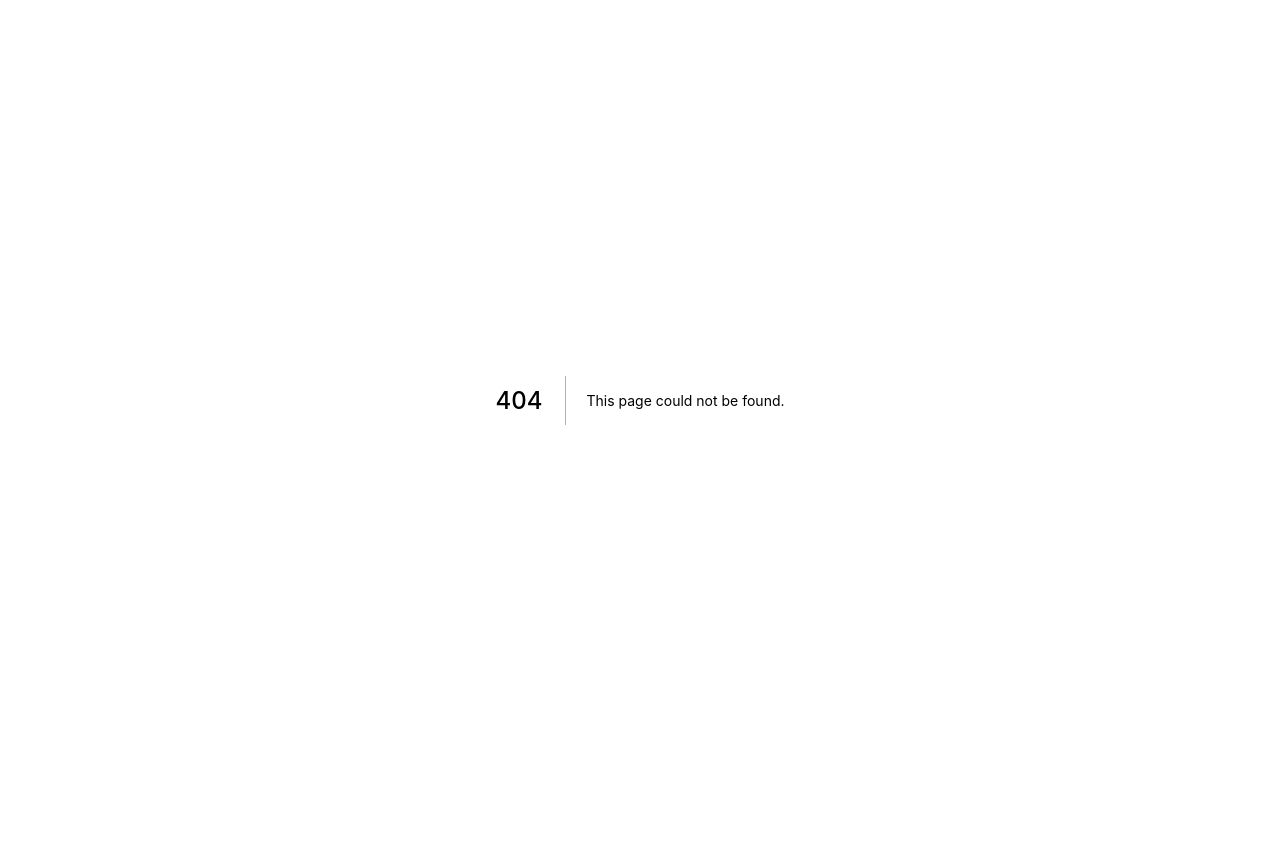
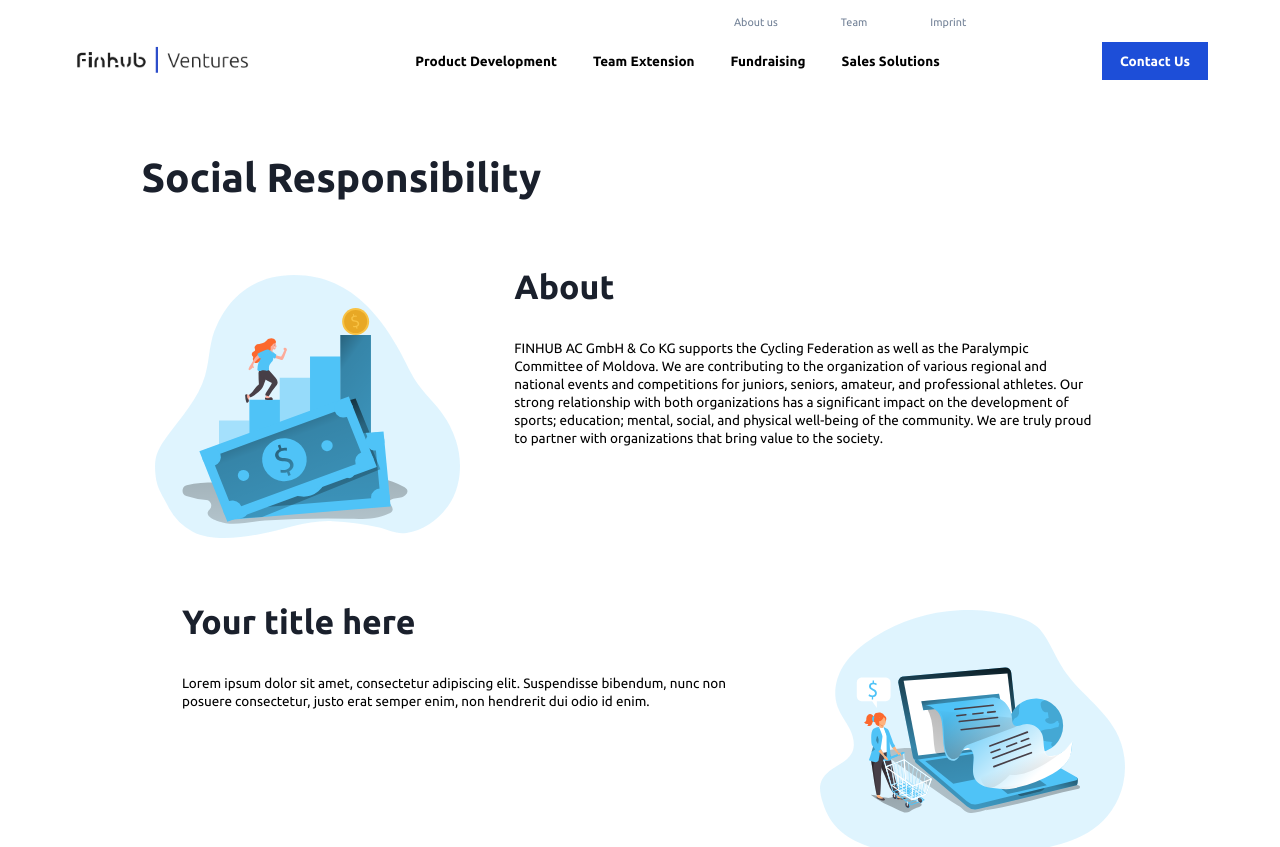
Before and after one commit to blry/fh, a Next.js app: page /about in a window 1280 px wide. Before the commit this address had no page. Shown: the top 847 px of the page. Before the commit the page ends 800 px from the top, so only its background shows below. Built offline with nearby package versions, Linux system fonts and the light colour scheme.

Commit message:
Change base template structure

```diff
--- a/src/pages/_app.tsx
+++ b/src/pages/_app.tsx
@@ -1,9 +1,13 @@
 import { AppProps } from 'next/app';
+
+import { Base } from '../templates/Base';
 
 import '../styles/global.css';
 
 const MyApp = ({ Component, pageProps }: AppProps) => (
-  <Component {...pageProps} />
+  <Base>
+    <Component {...pageProps} />
+  </Base>
 );
 
 export default MyApp;
--- /dev/null
+++ b/src/pages/about.tsx
@@ -0,0 +1,9 @@
+import { VerticalFeatures } from '../templates/VerticalFeatures';
+
+const About = () => (
+  <>
+    <VerticalFeatures />
+  </>
+);
+
+export default About;
--- a/src/pages/index.tsx
+++ b/src/pages/index.tsx
@@ -1,5 +1,13 @@
-import { Base } from '../templates/Base';
+import { AboutUs } from '../templates/AboutUs';
+import { HomeBanner } from '../templates/HomeBanner';
+import { VerticalFeatures } from '../templates/VerticalFeatures';
 
-const Index = () => <Base />;
+const Index = () => (
+  <>
+    <HomeBanner />
+    <AboutUs />
+    <VerticalFeatures />
+  </>
+);
 
 export default Index;
--- a/src/templates/Base.tsx
+++ b/src/templates/Base.tsx
@@ -1,18 +1,13 @@
 import { Meta } from '../layout/Meta';
 import Navbar from '../layout/Navbar';
 import { AppConfig } from '../utils/AppConfig';
-import { AboutUs } from './AboutUs';
 import { Footer } from './Footer';
-import { HomeBanner } from './HomeBanner';
-import { VerticalFeatures } from './VerticalFeatures';
 
-const Base = () => (
+const Base = (props: any) => (
   <div className="antialiased text-gray-600">
     <Meta title={AppConfig.title} description={AppConfig.description} />
     <Navbar />
-    <HomeBanner />
-    <AboutUs />
-    <VerticalFeatures />
+    <div style={{ marginTop: '75px' }}>{props.children}</div>
     <Footer />
   </div>
 );
```
